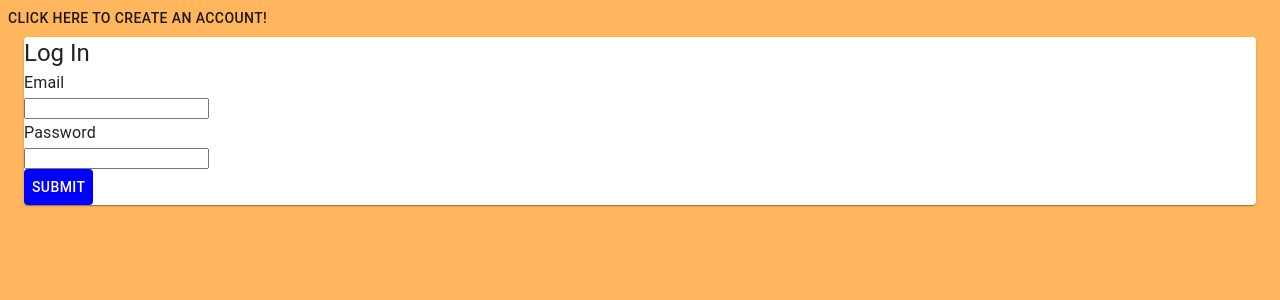
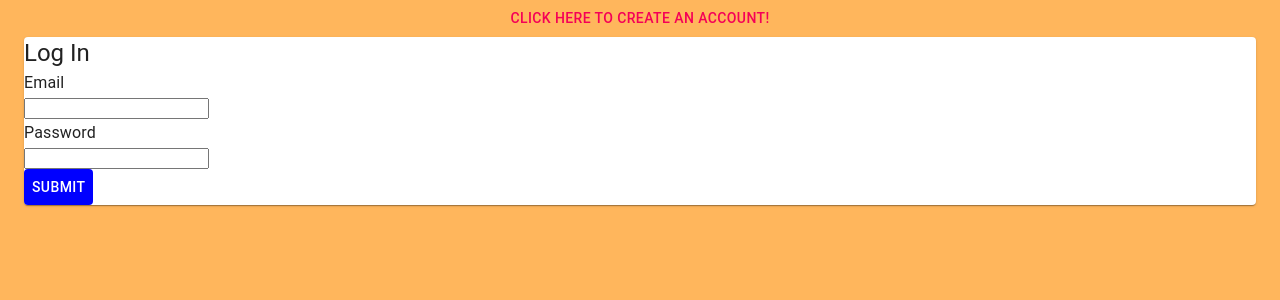
Before and after one commit to magire01/town-v1-fullstack, a React (Create React App) app in the folder client/: page / in a window 1280 px wide. Shown: the top 300 px of the page. Built offline with nearby package versions, Linux system fonts and the light colour scheme.

Commit message:
Styled Create Account Home Button

```diff
--- a/client/src/pages/Home.js
+++ b/client/src/pages/Home.js
@@ -32,6 +32,14 @@ const Home = () => {
         })
     }
 
+    const homeStyle = {
+        createAccount: {
+            display: "block",
+            marginLeft: "auto",
+            marginRight: "auto"
+        }
+    }
+
 
 
     switch (pageNav.page) {
@@ -51,7 +59,7 @@ const Home = () => {
         default:
             return (
                 <div>
-                    <Button onClick={()=> setPageNav({ page: "SignUp" })}>Click Here to create an account!</Button>
+                    <Button onClick={()=> setPageNav({ page: "SignUp" })} color="secondary" style={homeStyle.createAccount}>Click Here to create an account!</Button>
 
                     <Container>
                         <Paper elevation={1}>
```
